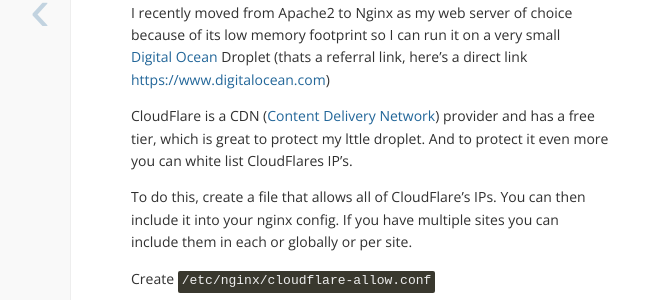
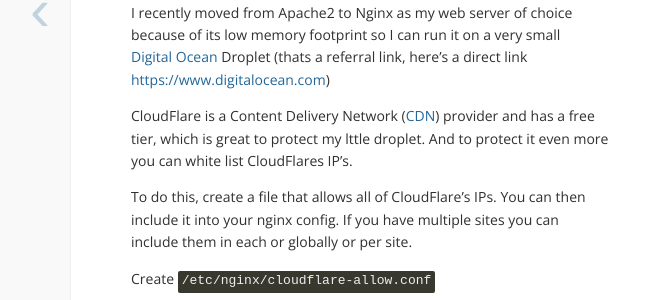
Before and after one commit to erichelgeson/erichelgeson.github.com, a Jekyll site: the page built from _posts/2014-01-18-whitelisting-cloudflare-in-nginx.markdown, in a window 1280 px wide. Shown: the part 485-785 px from the top of the page, without its empty margins (270-918 px from the left). Built offline with Jekyll 4.4.1, drawn with Linux system fonts in a browser that asks for light colours; Markdown is read by kramdown in place of the engine named in the settings; comment, search, counter and statistics services are not loaded.

Commit message:
changed mind on formatting of cdn

```diff
--- a/_posts/2014-01-18-whitelisting-cloudflare-in-nginx.markdown
+++ b/_posts/2014-01-18-whitelisting-cloudflare-in-nginx.markdown
@@ -6,7 +6,7 @@ category: blog
 ---
 I recently moved from Apache2 to Nginx as my web server of choice because of its low memory footprint so I can run it on a very small [Digital Ocean](https://www.digitalocean.com/?refcode=ed172ee8d6f0) Droplet (thats a referral link, here's a direct link <https://www.digitalocean.com>)
 
-CloudFlare is a CDN ([Content Delivery Network](https://en.wikipedia.org/wiki/Content_delivery_network)) provider and has a free tier, which is great to protect my lttle droplet. And to protect it even more you can white list CloudFlares IP's.
+CloudFlare is a Content Delivery Network ([CDN](https://en.wikipedia.org/wiki/Content_delivery_network)) provider and has a free tier, which is great to protect my lttle droplet. And to protect it even more you can white list CloudFlares IP's.
 
 To do this, create a file that allows all of CloudFlare's IPs. You can then include it into your nginx config. If you have multiple sites you can include them in each or globally or per site.
 
```
